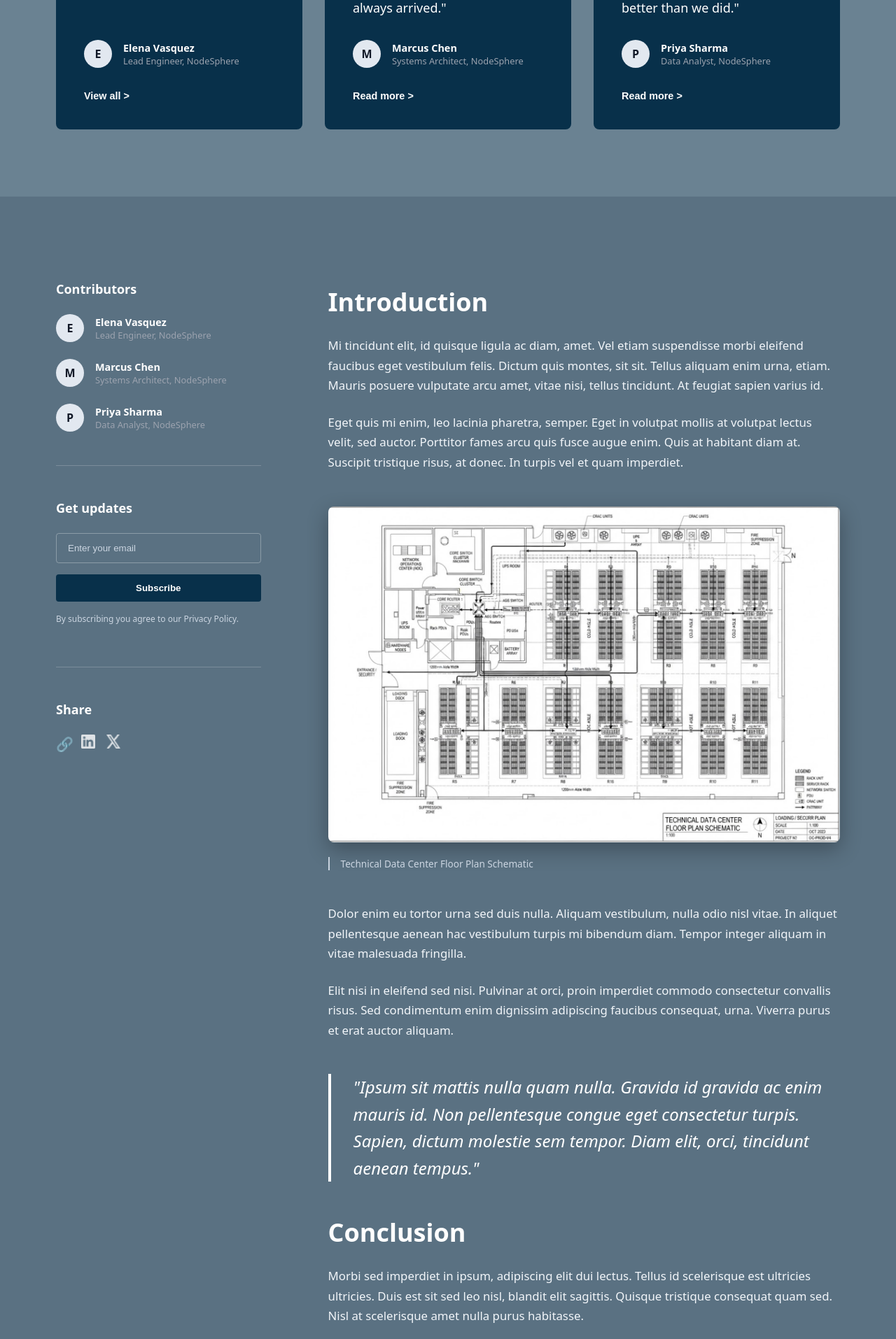
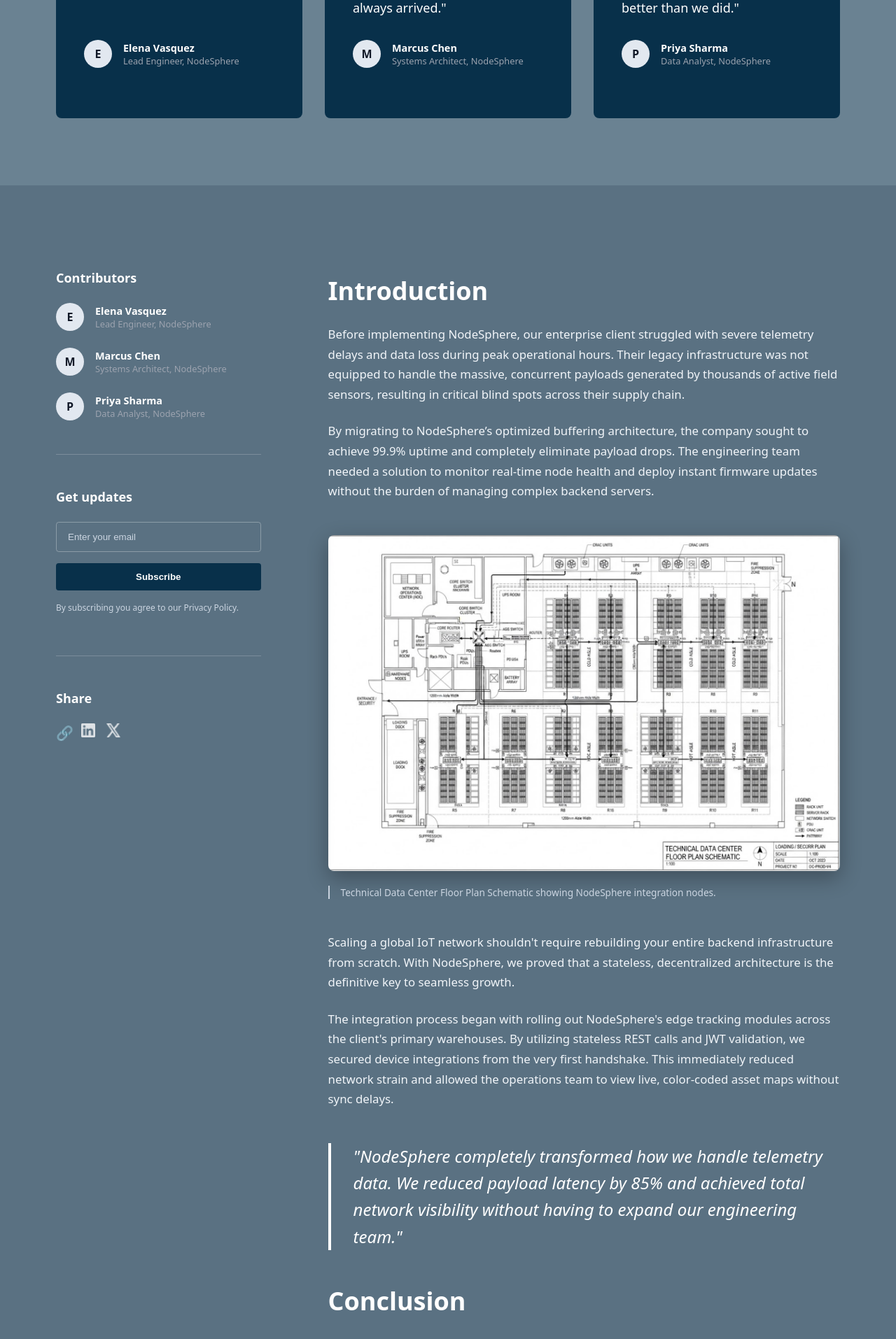
Before and after one commit to RemazFG/NodeSphere, a React (Vite) app: page /cases in a window 1280 px wide. Shown: the part 1140-3054 px from the top of the page at 70% size. Built offline with nearby package versions, Linux system fonts and the light colour scheme.

Commit message:
feat: update CasesPage and DocsPage to enhance content and styling; add new button styles in MainPage.css

```diff
--- a/src/pages/CasesPage.jsx
+++ b/src/pages/CasesPage.jsx
@@ -48,7 +48,7 @@ export default function CasesPage() {
                     <span>Lead Engineer, NodeSphere</span>
                 </div>
                 </div>
-                <button className="card-link">View all &gt;</button>
+                {/* <button className="card-link">View all &gt;</button> */}
             </div>
 
             <div className="case-card">
@@ -61,7 +61,7 @@ export default function CasesPage() {
                     <span>Systems Architect, NodeSphere</span>
                 </div>
                 </div>
-                <button className="card-link">Read more &gt;</button>
+                {/* <button className="card-link">Read more &gt;</button> */}
             </div>
 
             <div className="case-card">
@@ -74,7 +74,7 @@ export default function CasesPage() {
                     <span>Data Analyst, NodeSphere</span>
                 </div>
                 </div>
-                <button className="card-link">Read more &gt;</button>
+                {/* <button className="card-link">Read more &gt;</button> */}
             </div>
             </div>
         </section>
@@ -126,23 +126,26 @@ export default function CasesPage() {
             {/* Section 4: Article Content */}
             <article className="deep-dive-content">
                 <h2>Introduction</h2>
-                <p>Mi tincidunt elit, id quisque ligula ac diam, amet. Vel etiam suspendisse morbi eleifend faucibus eget vestibulum felis. Dictum quis montes, sit sit. Tellus aliquam enim urna, etiam. Mauris posuere vulputate arcu amet, vitae nisi, tellus tincidunt. At feugiat sapien varius id.</p>
-                <p>Eget quis mi enim, leo lacinia pharetra, semper. Eget in volutpat mollis at volutpat lectus velit, sed auctor. Porttitor fames arcu quis fusce augue enim. Quis at habitant diam at. Suscipit tristique risus, at donec. In turpis vel et quam imperdiet.</p>
+                <p>Before implementing NodeSphere, our enterprise client struggled with severe telemetry delays and data loss during peak operational hours. Their legacy infrastructure was not equipped to handle the massive, concurrent payloads generated by thousands of active field sensors, resulting in critical blind spots across their supply chain.</p>
+                <p>By migrating to NodeSphere’s optimized buffering architecture, the company sought to achieve 99.9% uptime and completely eliminate payload drops. The engineering team needed a solution to monitor real-time node health and deploy instant firmware updates without the burden of managing complex backend servers.</p>
 
                 <figure className="article-image">
                 <img src={caseStudy_1} alt="Technical blueprint schematic" />
-                <figcaption>Technical Data Center Floor Plan Schematic</figcaption>
+                <figcaption>Technical Data Center Floor Plan Schematic showing NodeSphere integration nodes.</figcaption>
                 </figure>
 
-                <p>Dolor enim eu tortor urna sed duis nulla. Aliquam vestibulum, nulla odio nisl vitae. In aliquet pellentesque aenean hac vestibulum turpis mi bibendum diam. Tempor integer aliquam in vitae malesuada fringilla.</p>
-                <p>Elit nisi in eleifend sed nisi. Pulvinar at orci, proin imperdiet commodo consectetur convallis risus. Sed condimentum enim dignissim adipiscing faucibus consequat, urna. Viverra purus et erat auctor aliquam.</p>
+                <p>Scaling a global IoT network shouldn't require rebuilding your entire backend infrastructure from scratch. With NodeSphere, we proved that a stateless, decentralized architecture is the definitive key to seamless growth.</p>
+                <p>The integration process began with rolling out NodeSphere's edge tracking modules across the client's primary warehouses. By utilizing stateless REST calls and JWT validation, we secured device integrations from the very first handshake. This immediately reduced network strain and allowed the operations team to view live, color-coded asset maps without sync delays.</p>
 
                 <blockquote className="article-quote">
-                "Ipsum sit mattis nulla quam nulla. Gravida id gravida ac enim mauris id. Non pellentesque congue eget consectetur turpis. Sapien, dictum molestie sem tempor. Diam elit, orci, tincidunt aenean tempus."
+                "NodeSphere completely transformed how we handle telemetry data. We reduced payload latency by 85% and achieved total network visibility without having to expand our engineering team."
                 </blockquote>
+                <h2>Conclusion</h2>
+                <p>The transition to NodeSphere's ecosystem took mere weeks, rather than the months typically projected for a migration of this scale. By unifying their tracking, maintenance, and security protocols into one clean interface, the client eliminated the need for fragmented third-party monitoring tools.<br></br><br></br>
 
-                <h2>Conclusion</h2>
-                <p>Morbi sed imperdiet in ipsum, adipiscing elit dui lectus. Tellus id scelerisque est ultricies ultricies. Duis est sit sed leo nisl, blandit elit sagittis. Quisque tristique consequat quam sed. Nisl at scelerisque amet nulla purus habitasse.</p>
+Today, field technicians and office engineers share the exact same live data pool. Whether viewing full control boards on a tablet or hardware status logs compressed for a mobile screen, the entire workforce remains perfectly synchronized.<br></br><br></br>
+
+NodeSphere successfully demonstrated that high-efficiency device management can be achieved without compromising on security or speed. The network now processes over 2.4 TB of data monthly, maintaining a flawless 98.2% online rate.</p>
             </article>
             </div>
         </section>
--- a/src/pages/DocsPage.jsx
+++ b/src/pages/DocsPage.jsx
@@ -49,7 +49,7 @@ export default function DocsPage() {
             <p>The sidebar gives you the full structure. Every spec, every schema, every database note is open and readable.</p>
             <div className="split-actions">
                 <button className="btn-outline-dark">Explore</button>
-                <button className="btn-text">View &gt;</button>
+                {/* <button className="btn-text">View &gt;</button> */}
             </div>
             </div>
 
@@ -123,7 +123,7 @@ export default function DocsPage() {
                 <p>A clean flowchart shows the path from device to database to dashboard. Every connection is stateless and built for scale.</p>
                 <div className="sticky-actions">
                 <button className="btn-outline-dark">Code</button>
-                <button className="btn-text">Next &gt;</button>
+                <button className="btn-text-next">Next &gt;</button>
                 </div>
             </div>
 
--- a/src/pages/MainPage.css
+++ b/src/pages/MainPage.css
@@ -270,6 +270,15 @@
     cursor: pointer;
     }
 
+    .btn-text-next {
+    background: none;
+    border: none;
+    font-size: 0.95rem;
+    font-weight: 600;
+    color: var(--white);
+    cursor: pointer;
+    }
+
     .field-image-container {
     flex: 1.2;
     }
--- a/src/pages/MainPage.jsx
+++ b/src/pages/MainPage.jsx
@@ -55,7 +55,7 @@ export default function MainPage() {
                         <span className="card-tag">Tracking</span>
                         <h3>Asset tracking that never loses the thread</h3>
                         <p>Live GPS nodes, color-coded maps, and a feed that shows movement as it happens.</p>
-                        <a href="#" className="view-link">View &gt;</a>
+                        {/* <a href="#" className="view-link">View &gt;</a> */}
                     </div>
 
                     {/* Column 2 (Staggered) */}
@@ -64,7 +64,7 @@ export default function MainPage() {
                         <span className="card-tag">Maintenance</span>
                         <h3>Predictive maintenance logging without the guesswork</h3>
                         <p>Sensor logs and alert thresholds that flag a failing pump before it quits.</p>
-                        <a href="#" className="view-link">View &gt;</a>
+                        {/* <a href="#" className="view-link">View &gt;</a> */}
                     </div>
 
                     {/* Column 3 (Staggered further) */}
@@ -73,7 +73,7 @@ export default function MainPage() {
                         <span className="card-tag">Security</span>
                         <h3>Secure device integrations from the first handshake</h3>
                         <p>JWT validation and stateless REST calls keep every connection clean and verified.</p>
-                        <a href="#" className="view-link">View &gt;</a>
+                        {/* <a href="#" className="view-link">View &gt;</a> */}
                     </div>
 
                 </div>
```
